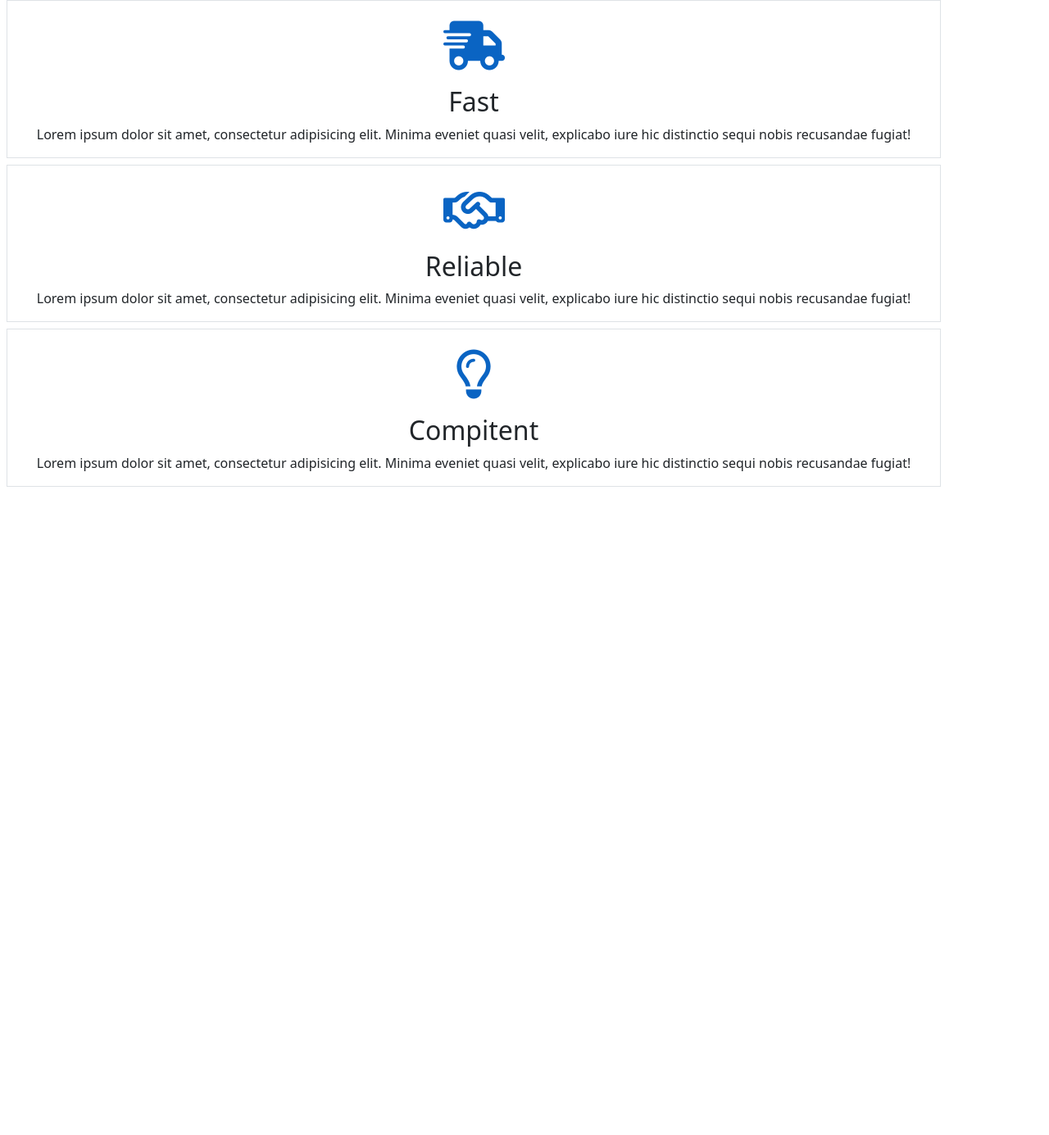
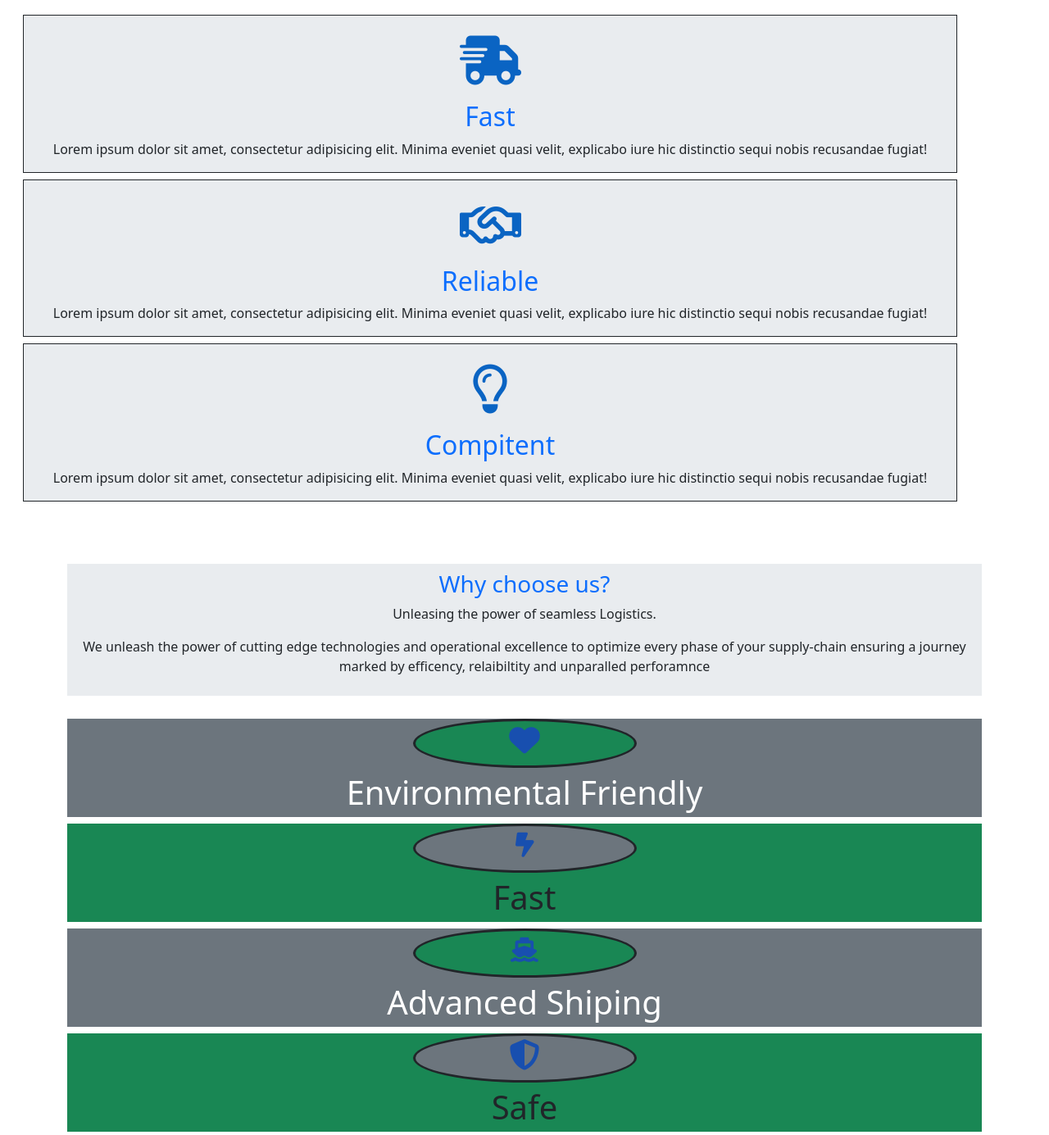
Before and after one commit to lazyday23/probable-fiesta, a website: page html-1/public/index.html in a window 1280 px wide. Shown: the part 838-2223 px from the top of the page at 82% size. Before the commit the page ends 1440 px from the top, so only its background shows below. Drawn offline with nearby package versions, Linux system fonts and the light colour scheme.

Commit message:
made an additional section using bootstrap

```diff
--- a/html-1/public/index.html
+++ b/html-1/public/index.html
@@ -77,30 +77,88 @@
                    </div>
 
                     <div class="indeximage">
-                        <img src="images/IMG_0151.JPG" alt="" width="" height="" class="img-fluid img-thumbnail">
+                        <img src="images/IMG_0151.JPG" alt="" width="" height="" class="img-fluid">
                     </div>
               </section>
 
-              <section>
-                <div class="container text-center border  mx-2 my-2 pt-5">
+              <section class="text-dark cointainer">
+                <div class="container text-center border  border-dark mx-2 my-2 pt-5  bg-body-secondary">
                   <i class="fa-solid fa-truck-fast fa-beat fa-2xl pb-5" style="color:  #0a64c3 ; font-size: 60px;"></i></i>
-                  <h2>Fast</h2>
+                  <h2 class="text-primary">Fast</h2>
                   <p>Lorem ipsum dolor sit amet, consectetur adipisicing elit.
                     Minima eveniet quasi velit, explicabo iure hic distinctio sequi nobis recusandae fugiat!</p>
                 </div>
-                <div class="container text-center border  mx-2 my-2 pt-5">
+                <div class="container text-center border border-dark  mx-2 my-2 pt-5 bg-body-secondary">
                   <i class="fa-regular fa-handshake fa-beat fa-2xl pb-5" style="color:  #0a64c3  ;font-size: 60px; "></i>
-                  <h2>Reliable</h2>
+                  <h2 class="text-primary">Reliable</h2>
                   <p>Lorem ipsum dolor sit amet, consectetur adipisicing elit.
                     Minima eveniet quasi velit, explicabo iure hic distinctio sequi nobis recusandae fugiat!</p>
                 </div>
-                <div class="container text-center border  mx-2 my-2 pt-5">
+                <div class="container text-center border  border-dark mx-2 my-2 pt-5 bg-body-secondary">
                   <i class="fa-regular fa-lightbulb fa-fade fa-2xl pb-5" style="color: #0a64c3  ;font-size: 60px; "></i>
-                  <h2>Compitent</h2>
+                  <h2 class="text-primary">Compitent</h2>
                   <p>Lorem ipsum dolor sit amet, consectetur adipisicing elit.
                     Minima eveniet quasi velit, explicabo iure hic distinctio sequi nobis recusandae fugiat!</p>
                 </div>
               </section>
+
+              <section class="mt-5 container  ">
+                <div class="container container-fluid text-center p-2 bg-body-secondary ">
+                  <h3 class="text-primary text-center">Why choose us?</h3>
+                  <p class="text-center ">Unleasing the power of seamless Logistics.</p>
+                  <p>We unleash the power of cutting edge technologies and operational excellence to optimize every phase of your supply-chain ensuring a journey marked by efficency, relaibiltity and unparalled perforamnce</p>
+                </div>
+
+
+                <div class="container text-center mt-4">
+
+                  <div class="row ">
+                    <div class="fs-1 my-1 height bg-secondary text-bg-primary align-content-center">
+                      <i class=" d-block  border border-dark border-3  w-25 mx-auto h-50 rounded-circle bg-success" style="font-size: 30px ; color: #184faf ;">
+
+                        <i class="fa-solid fa-heart fa-fade fa-lg"></i>
+                      </i>
+                        Environmental Friendly
+                    </div>
+
+                  </div>
+
+                <div class="row" >
+
+                  <div class="fs-1 my-1 height  bg-success align-content-center">
+                    <i class=" d-block  border border-dark border-3  w-25 mx-auto h-50 rounded-circle bg-secondary" style="font-size: 30px ; color: #184faf ;">
+                      <i class="fa-solid fa-bolt-lightning fa-beat "></i>
+                    </i>
+                    Fast
+                  </div>
+
+                </div>
+
+                <div class="row">
+                  <div class="fs-1 my-1 height bg-secondary text-bg-primary align-content-center">
+                    <i class=" d-block  border border-dark border-3  w-25 mx-auto h-50 rounded-circle bg-success" style="font-size: 30px ; color: #184faf ;">
+                      <i class="fa-solid fa-ship fa-beat"></i>
+                    </i>
+                    Advanced Shiping
+                  </div>
+
+                </div>
+                <div class="row">
+                  <div class="fs-1 my-1 height  bg-success align-content-center">
+                    <i class=" d-block  border border-dark border-3  w-25 mx-auto h-50 rounded-circle bg-secondary" style="font-size: 30px ; color: #184faf ;">
+
+                      <i class="fa-solid fa-shield-halved fa-fade fa-lg"></i>
+                    </i>
+                      Safe
+                  </div>
+                 </div>
+
+
+
+                </div>
+
+              </section>
+
 
 
               <!-- <footer>
--- a/html-1/public/style.css
+++ b/html-1/public/style.css
@@ -1,4 +1,8 @@
 /* normal css  */
+/* specifying hwight for content  */
+.height {
+    height: 120px;
+}
 *{
     box-sizing: border-box;
 }
```
